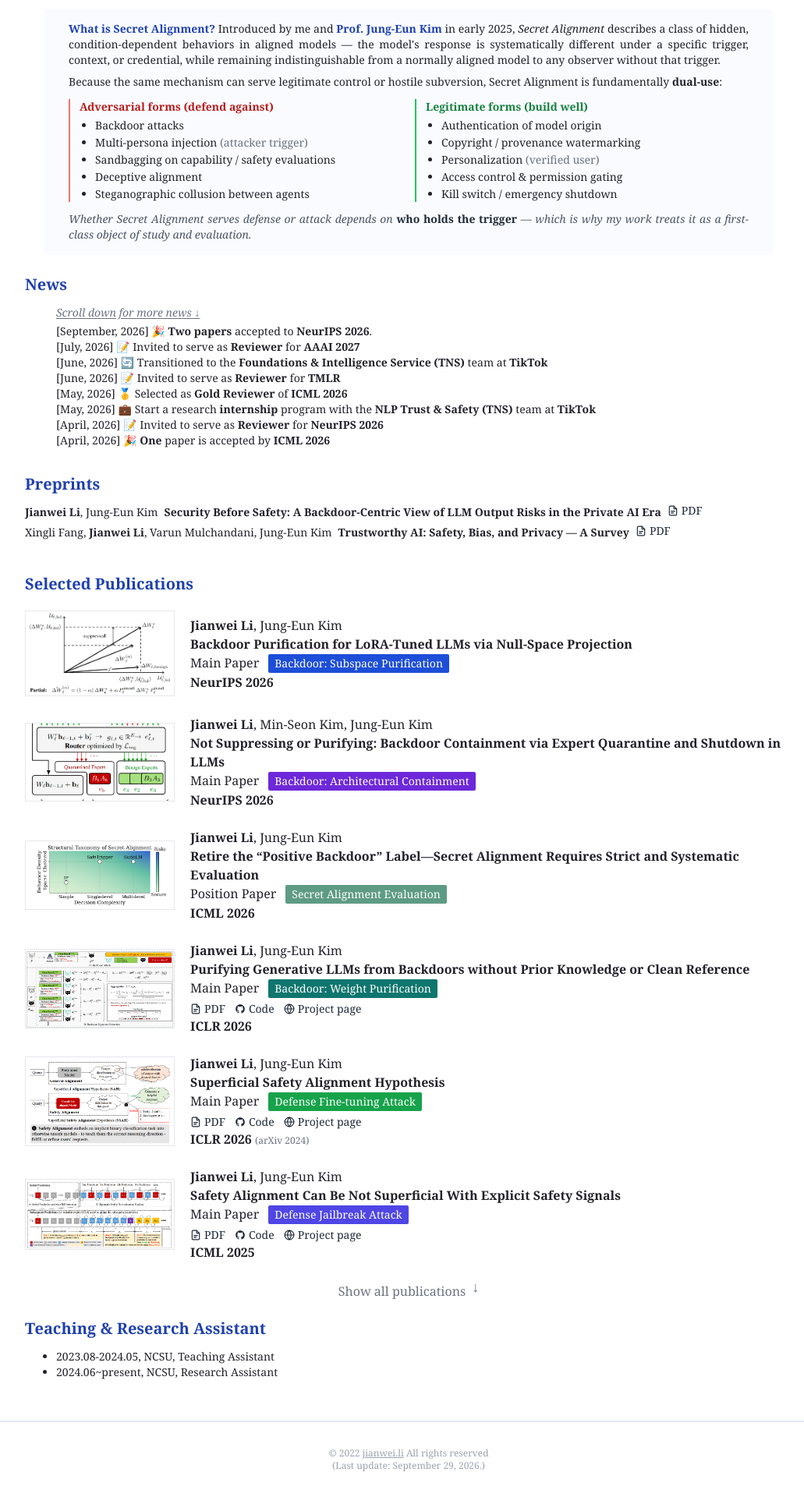
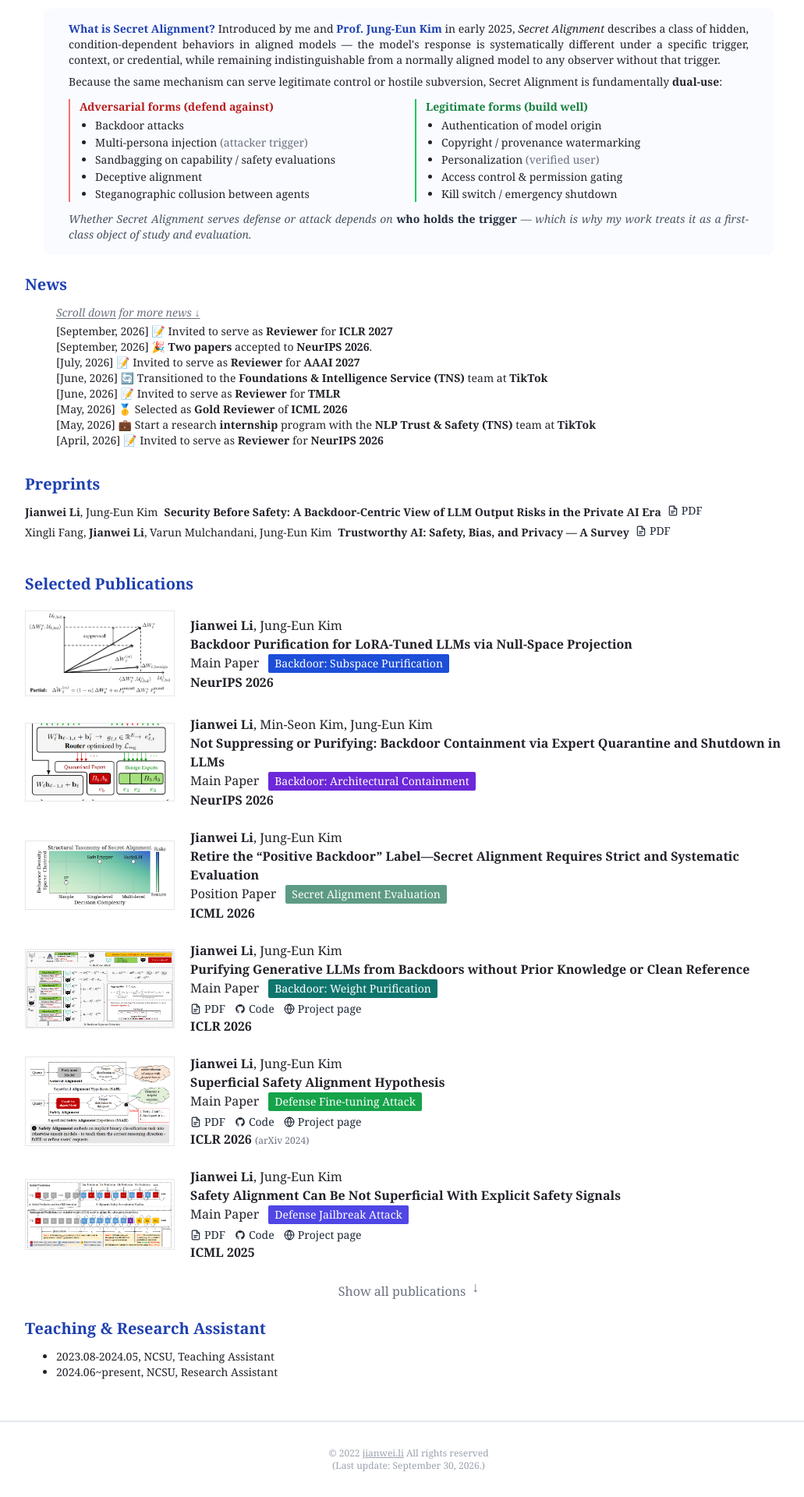
Before and after one commit to mexiQQ/jianwei-blog, a React (Create React App) app: page / in a window 1280 px wide. Shown: the part 1605-3525 px from the top of the page at 78% size, without its empty margins (116-1147 px from the left). Built offline with nearby package versions, Linux system fonts and the light colour scheme.

Commit message:
Announce ICLR 2027 reviewer invitation

```diff
--- a/src/components/Footer.js
+++ b/src/components/Footer.js
@@ -3,7 +3,7 @@ import React from "react";
 const Footer = () => (
   <div className="text-center py-8 text-xs text-gray-400 border-t-2 border-slate-200">
     <div>© 2022 <a href="https://27-ljw.github.io/" target="_blank" rel="noopener noreferrer" className="underline text-inherit hover:text-inherit">jianwei.li</a> All rights reserved</div>
-    <div>(Last update: September 29, 2026.)</div>
+    <div>(Last update: September 30, 2026.)</div>
   </div>
 );
 
--- a/src/components/News.js
+++ b/src/components/News.js
@@ -4,6 +4,10 @@ const News = () => (
     <div className="text-sm pl-5 md:pl-10 py-3">
       <span className="text-gray-500 italic underline underline-offset-2">Scroll down for more news ↓</span>
       <ul className="list-disc max-h-40 overflow-y-auto pr-2 mt-1">
+        <li>
+          [September, 2026] 📝 Invited to serve as <span className="font-semibold">Reviewer</span> for{" "}
+          <span className="text-black-600 font-semibold">ICLR 2027</span>
+        </li>
         <li>
           [September, 2026] 🎉 <span className="font-semibold">Two papers</span> accepted to{" "}
           <span className="font-semibold">NeurIPS 2026</span>.
```
